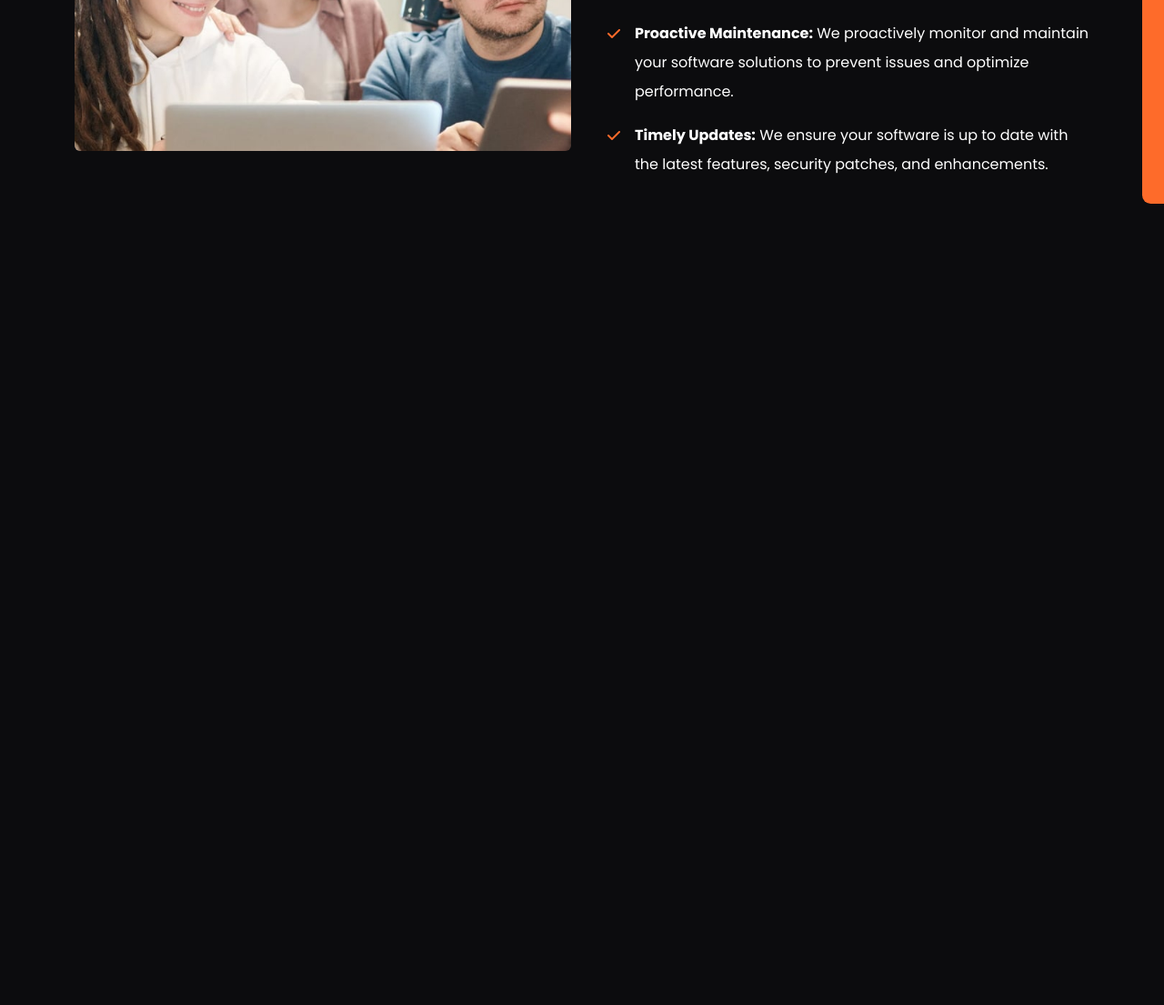
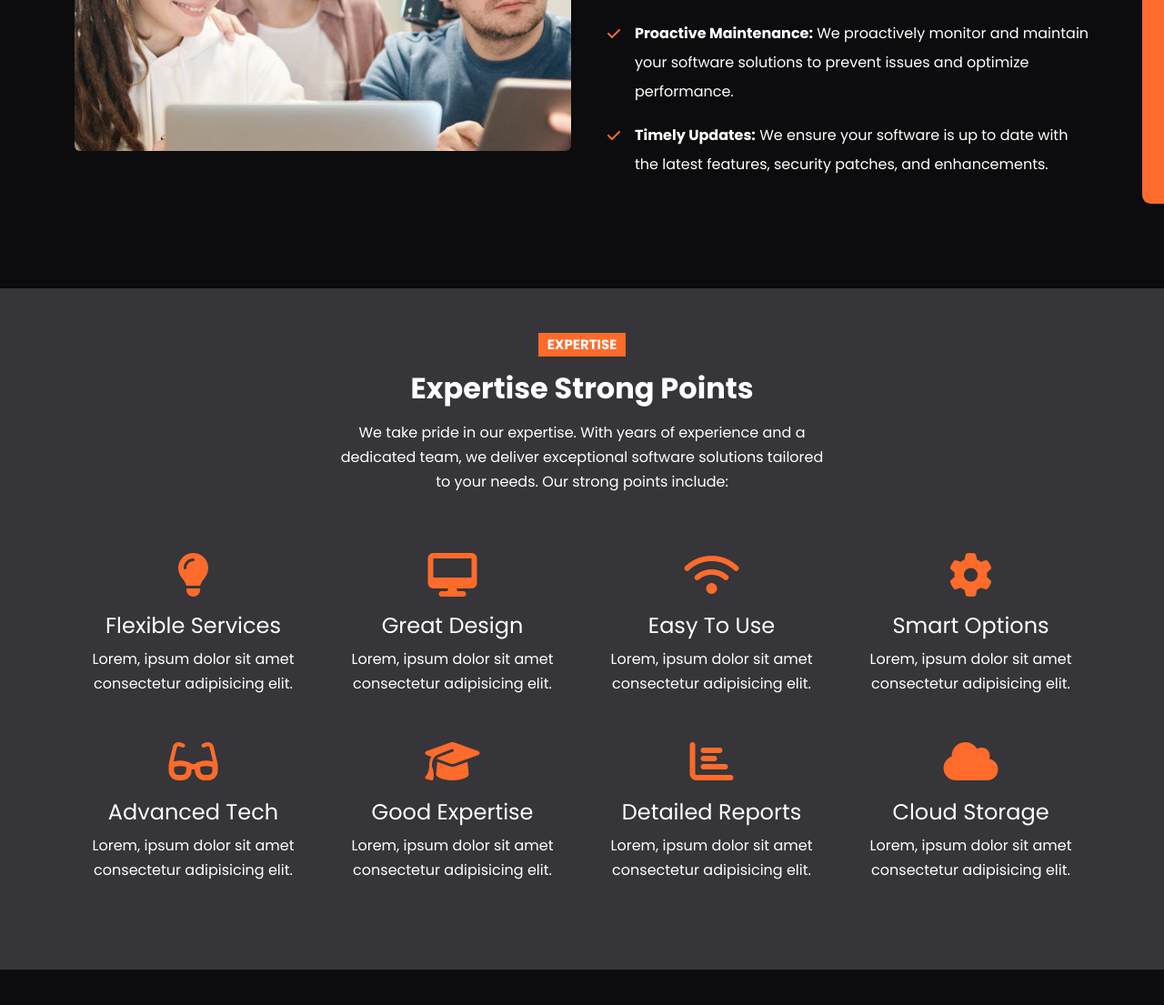
Before and after one commit to rodlez/bootstrap-vera, a website: page index.html in a window 1280 px wide. Shown: the part 3473-4578 px from the top of the page at 91% size. Before the commit the page ends 3742 px from the top, so only its background shows below. Drawn offline with nearby package versions, Linux system fonts and the light colour scheme; files that its build step writes are made by us from their sources.

Commit message:
Add Expertise Section

```diff
--- a/index.html
+++ b/index.html
@@ -353,6 +353,120 @@
       <img src="images/vertical-decoration-right.svg" alt="" class="vertical-decoration position-absolute d-none d-md-block">
     </section>
 
+    <!-- Expertise 2 row, 3 col cards -->
+    <section id="expertise" class="expertise bg-secondary py-5 my-6">
+      <div class="container">
+        <div class="row mb-5">
+          <div class="col-md-6 offset-md-3 d-flex flex-column align-items-center text-center">
+            <h5>
+              <span class="badge bg-primary rounded-0 text-uppercase">Expertise</span>
+            </h5>
+            <h2 class="fw-bold">Expertise Strong Points</h2>
+            <p>
+              We take pride in our expertise. With years of experience and a
+              dedicated team, we deliver exceptional software solutions tailored to
+              your needs. Our strong points include:
+            </p>
+          </div>
+        </div>
+        <!-- Expertise Row 1 -->
+        <div class="row">
+          <div class="col-md-3">
+            <div class="card bg-transparent border-0 text-center mb-3">
+              <div class="card-image">
+                <i class="fas fa-lightbulb fa-3x text-primary"></i>
+              </div>
+              <div class="card-body">
+                <h4 class="card-title">Flexible Services</h4>
+                <p>Lorem, ipsum dolor sit amet consectetur adipisicing elit.</p>
+              </div>
+            </div>
+          </div>
+          <div class="col-md-3">
+            <div class="card bg-transparent border-0 text-center mb-3">
+              <div class="card-image">
+                <i class="fas fa-desktop fa-3x text-primary"></i>
+              </div>
+              <div class="card-body">
+                <h4 class="card-title">Great Design</h4>
+                <p>Lorem, ipsum dolor sit amet consectetur adipisicing elit.</p>
+              </div>
+            </div>
+          </div>
+          <div class="col-md-3">
+            <div class="card bg-transparent border-0 text-center mb-3">
+              <div class="card-image">
+                <i class="fas fa-wifi fa-3x text-primary"></i>
+              </div>
+              <div class="card-body">
+                <h4 class="card-title">Easy To Use</h4>
+                <p>Lorem, ipsum dolor sit amet consectetur adipisicing elit.</p>
+              </div>
+            </div>
+          </div>
+          <div class="col-md-3">
+            <div class="card bg-transparent border-0 text-center mb-3">
+              <div class="card-image">
+                <i class="fas fa-cog fa-3x text-primary"></i>
+              </div>
+              <div class="card-body">
+                <h4 class="card-title">Smart Options</h4>
+                <p>Lorem, ipsum dolor sit amet consectetur adipisicing elit.</p>
+              </div>
+            </div>
+          </div>
+        </div>
+
+        <!-- Expertise Row 2 -->
+        <div class="row">
+          <div class="col-md-3">
+            <div class="card bg-transparent border-0 text-center mb-3">
+              <div class="card-image">
+                <i class="fas fa-glasses fa-3x text-primary"></i>
+              </div>
+              <div class="card-body">
+                <h4 class="card-title">Advanced Tech</h4>
+                <p>Lorem, ipsum dolor sit amet consectetur adipisicing elit.</p>
+              </div>
+            </div>
+          </div>
+          <div class="col-md-3">
+            <div class="card bg-transparent border-0 text-center mb-3">
+              <div class="card-image">
+                <i class="fas fa-graduation-cap fa-3x text-primary"></i>
+              </div>
+              <div class="card-body">
+                <h4 class="card-title">Good Expertise</h4>
+                <p>Lorem, ipsum dolor sit amet consectetur adipisicing elit.</p>
+              </div>
+            </div>
+          </div>
+          <div class="col-md-3">
+            <div class="card bg-transparent border-0 text-center mb-3">
+              <div class="card-image">
+                <i class="fas fa-chart-bar fa-3x text-primary"></i>
+              </div>
+              <div class="card-body">
+                <h4 class="card-title">Detailed Reports</h4>
+                <p>Lorem, ipsum dolor sit amet consectetur adipisicing elit.</p>
+              </div>
+            </div>
+          </div>
+          <div class="col-md-3">
+            <div class="card bg-transparent border-0 text-center mb-3">
+              <div class="card-image">
+                <i class="fas fa-cloud fa-3x text-primary"></i>
+              </div>
+              <div class="card-body">
+                <h4 class="card-title">Cloud Storage</h4>
+                <p>Lorem, ipsum dolor sit amet consectetur adipisicing elit.</p>
+              </div>
+            </div>
+          </div>
+        </div>
+      </div>
+    </section>
+
     <script src="js/replaceme.min.js"></script>
     <script src="js/bootstrap.bundle.min.js"></script>
     <script src="js/script.js"></script>
```
